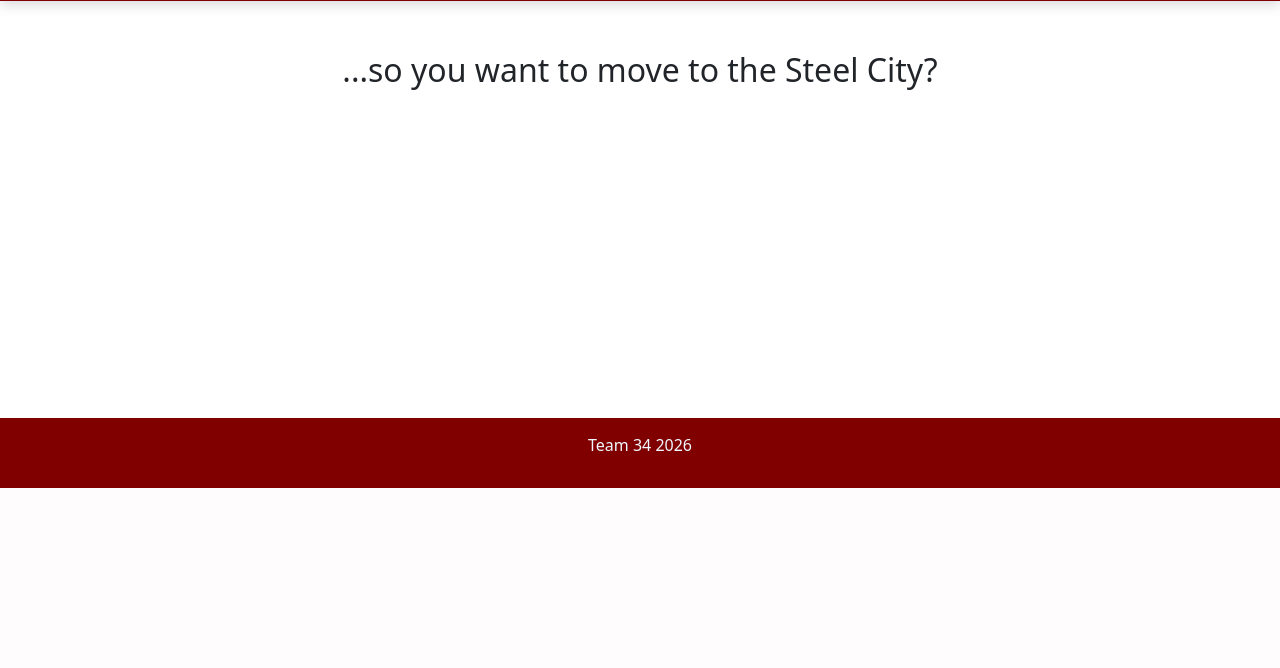
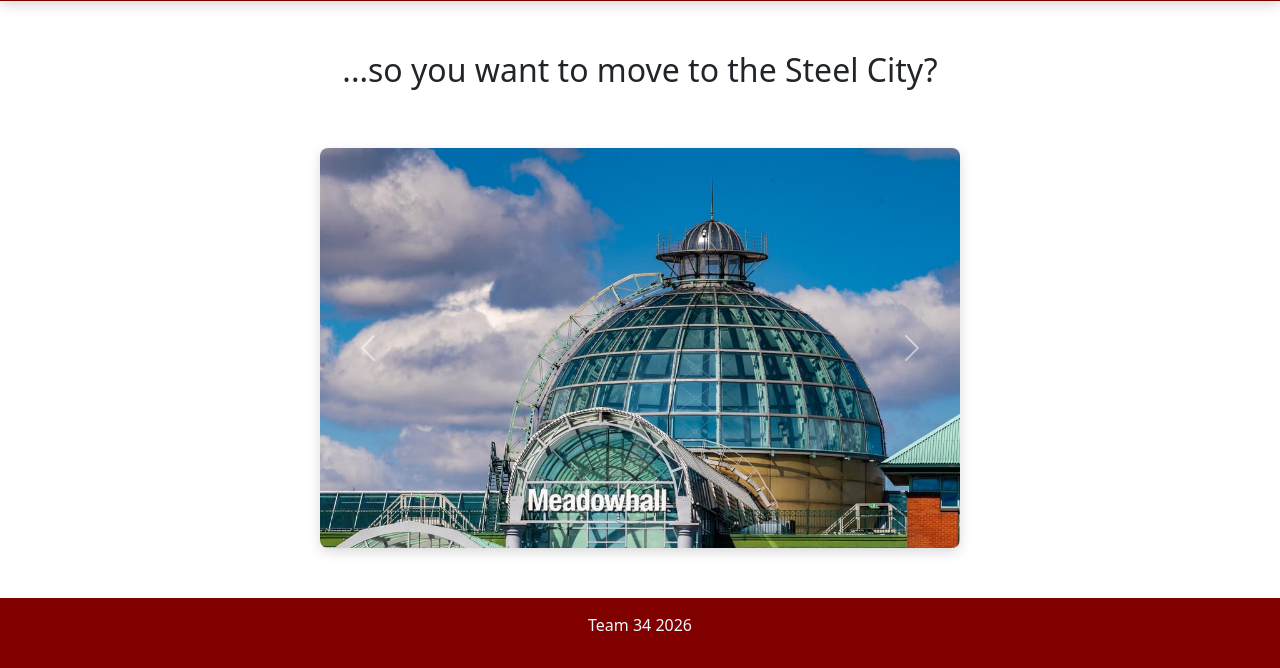
Before and after one commit to KallamSamad/Sheffield-City-Council-Website, a PHP site: page / in a window 1280 px wide. Shown: the part 368-1036 px from the top of the page. Before the commit the page ends 856 px from the top, so only its background shows below. Run offline with PHP 8.4, Linux system fonts and the light colour scheme.

Commit message:
Added slideshow feature with JS CDN and added images that WERE NOT CHECKED IF COPYRIGHTED also styled and centered the slideshow

```diff
--- a/index.php
+++ b/index.php
@@ -8,6 +8,7 @@
         rel="stylesheet"
         integrity="sha384-T3c6CoIi6uLrA9TneNEoa7RxnatzjcDSCmG1MXxSR1GAsXEV/Dwwykc2MPK8M2HN"
         crossorigin="anonymous">
+            <script src="https://cdn.jsdelivr.net/npm/bootstrap@5.3.0/dist/js/bootstrap.bundle.min.js"></script>
     <meta name="viewport" content="width=device-width, initial-scale=1.0">
     <title>Welcome to Sheffield</title>
 </head>
@@ -22,6 +23,28 @@
     </div>
     <div class="steel">
         <h2>...so you want to move to the Steel City?</h2></div>
+                <div id="carouselExample" class="carousel slide" data-bs-ride="carousel">
+        <div class="carousel-inner">
+            <div class="carousel-item active">
+            <img src="Assets/Images/meadowhall.jpg" class="d-block w-100" alt="An image of meadowhall">
+            </div>
+            <div class="carousel-item">
+            <img src="Assets/Images/peakdistrict.jpg" class="d-block w-100" alt="Peaks">
+            </div>
+            <div class="carousel-item">
+            <img src="Assets/Images/bramlane.jpg" class="d-block w-100" alt="Brahmall lane">
+            </div>
+            <div class="carousel-item">
+            <img src="Assets/Images/arial.jpg" class="d-block w-100" alt="Arial shot of Sheffie;d">
+            </div>
+        </div>
+        <button class="carousel-control-prev" type="button" data-bs-target="#carouselExample" data-bs-slide="prev">
+            <span class="carousel-control-prev-icon"></span>
+        </button>
+        <button class="carousel-control-next" type="button" data-bs-target="#carouselExample" data-bs-slide="next">
+            <span class="carousel-control-next-icon"></span>
+        </button>
+        </div>
 
 
 </div>
```
Also changed, not shown: Assets/Images/arial.jpg (added), Assets/Images/bramlane.jpg (added).
